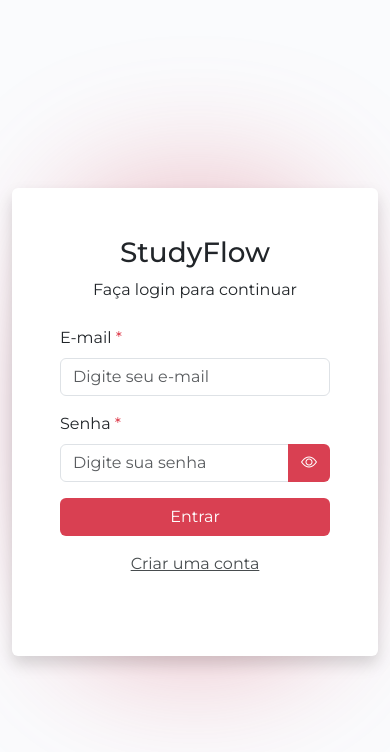
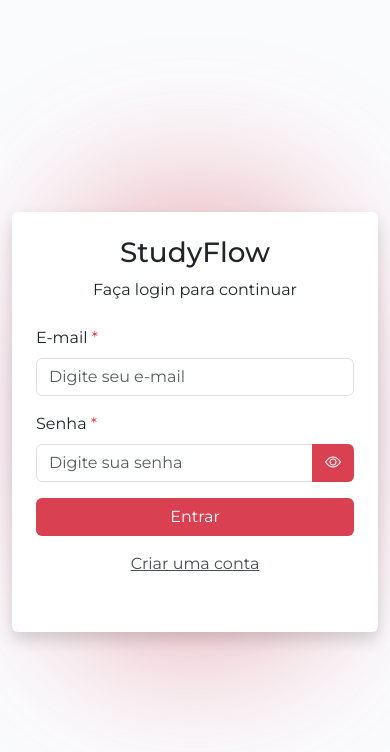
Before and after one commit to RosanaCeline/StudyFlow, a Vue app in the folder frontend/: page / in a window 390 px wide. Shown: the top 752 px of the page. Built offline with nearby package versions, Linux system fonts and the light colour scheme.

Commit message:
style: adiciona responsividade na página de login

```diff
--- a/frontend/src/views/LoginView.vue
+++ b/frontend/src/views/LoginView.vue
@@ -30,7 +30,7 @@
         }
 
         if (isValid) {
-            //contece nada por enquanto
+            router.push('/app/dashboard')
         }
     }
 </script>
@@ -39,12 +39,12 @@
     <div class="login-page">
         <div class="container">
             <div class="row justify-content-center">
-                <div class="col-md-5">
+                <div class="col-12 col-sm-10 col-md-8 col-lg-5">
                     <div class="card-wrapper">
                         <div class="glow-orb"></div>
                         <div class="card shadow">
-                            <div class="card-body p-5">
-                                <h1 class="text-center">StudyFlow</h1>
+                            <div class="card-body p-4 p-md-5">
+                                <h1 class="text-center brand-title text-nowrap">StudyFlow</h1>
 
                                 <p class="text-center mb-4">Faça login para continuar</p>
 
```
